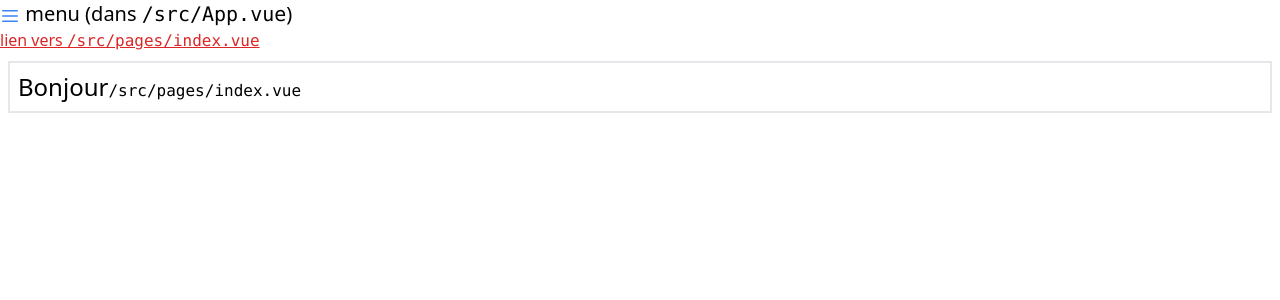
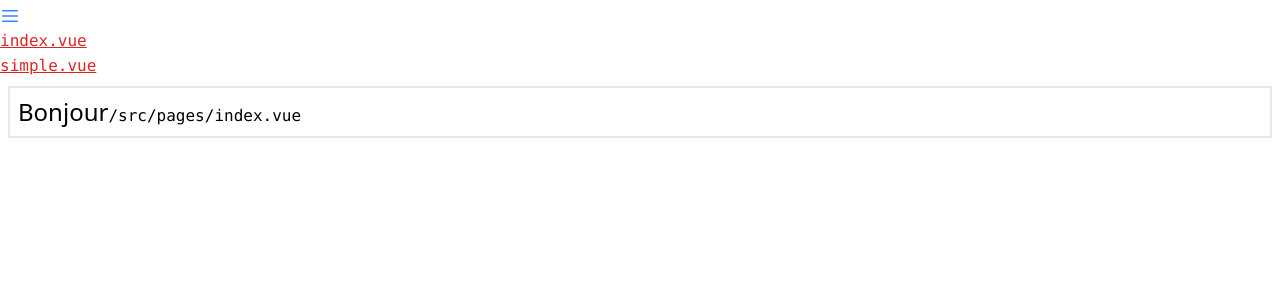
Before and after one commit to BaptisteRognon/TP_Prach-master, a Vue app: page / in a window 1280 px wide. Shown: the top 300 px of the page. Built offline with nearby package versions, Linux system fonts and the light colour scheme.

Commit message:
App et index.vue (faire menu)

```diff
--- a/src/App.vue
+++ b/src/App.vue
@@ -1,14 +1,16 @@
 <template>
   <nav>
     <h4 class="text-xl">
-      <Bars3Icon class="inline-block h-5 w-5 text-blue-500" />
-      menu (dans <code class="font-mono">/src/App.vue</code>)
-    </h4>
+      <Bars3Icon class="inline-block h-5 w-5 text-blue-500" /></h4>
     <ul>
       <li>
         <router-link class="text-red-600 underline" to="/">
-          lien vers
-          <code class="font-mono">/src/pages/index.vue</code>
+          <code class="font-mono">index.vue</code>
+        </router-link>
+      </li>
+      <li>
+        <router-link class="text-red-600 underline" to="simple">
+          <code class="font-mono">simple.vue</code>
         </router-link>
       </li>
     </ul>
```
